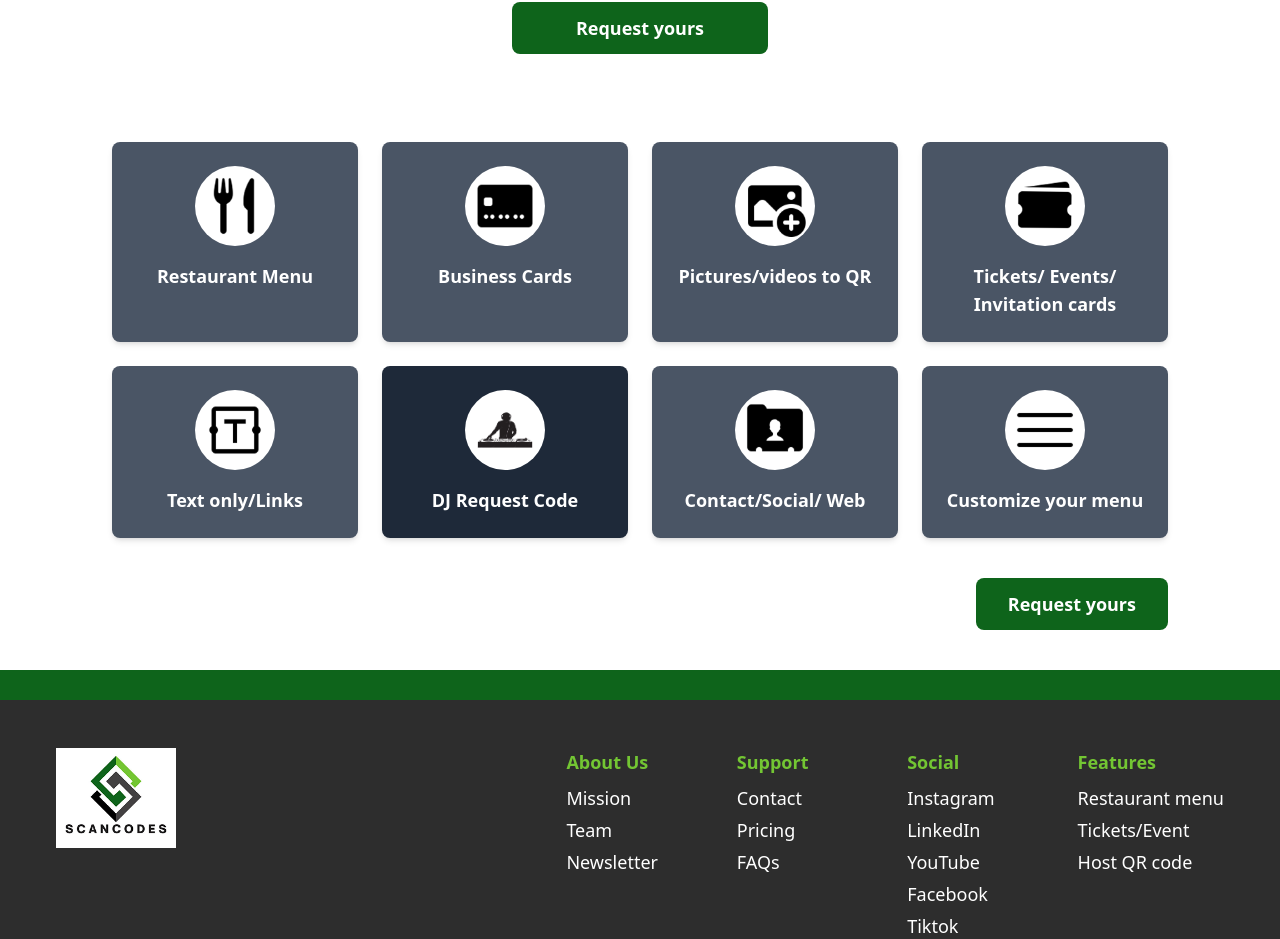
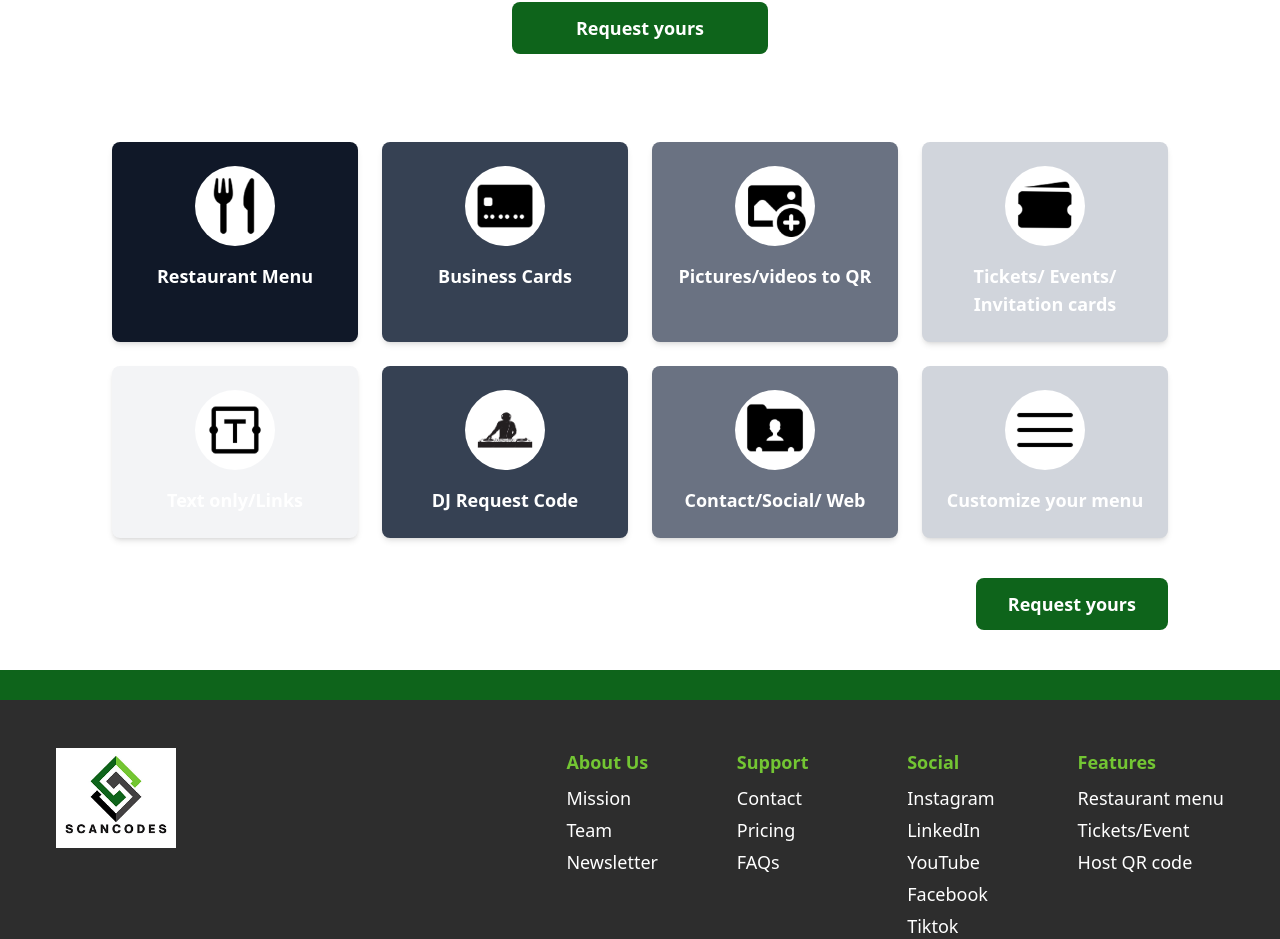
Before and after one commit to scancode-stack/scancodes, a Next.js app: page / in a window 1280 px wide. Shown: the part 1334-2273 px from the top of the page. Built offline with nearby package versions, Linux system fonts and the light colour scheme.

Commit message:
updated colors

```diff
--- a/src/app/components/qrcard.tsx
+++ b/src/app/components/qrcard.tsx
@@ -1,4 +1,3 @@
-// QRCard.tsx
 import React from "react";
 
 interface QRCardProps {
@@ -8,25 +7,26 @@ interface QRCardProps {
   index?: number;
 }
 
-const getShade = (index: number) => {
-  const shades = [
-    "bg-gray-600",
+const getStrongShade = (index: number) => {
+  const strongShades = [
+    "bg-gray-900",
+    "bg-gray-700",
     "bg-gray-500",
-    "bg-gray-400",
     "bg-gray-300",
-    "bg-gray-200",
     "bg-gray-100",
-    "bg-gray-50"
+    "bg-gray-700",
+    "bg-gray-500",
+    "bg-gray-300"
   ];
-  return shades[index % shades.length];
+  return strongShades[index] || "bg-gray-200";
 };
 
 const QRCard: React.FC<QRCardProps> = ({ iconSrc, title, highlight, index = 0 }) => {
+  const bgColor = highlight ? "bg-gray-700" : getStrongShade(index);
+
   return (
     <div
-      className={`w-full max-w-sm p-6 rounded-lg shadow-md text-center transition duration-300 ${
-        highlight ? "bg-gray-800" : getShade(index)
-      }`}
+      className={`w-full max-w-sm p-6 rounded-lg shadow-md text-center transition duration-300 ${bgColor}`}
     >
       <div className="w-20 h-20 mx-auto mb-4 flex items-center justify-center rounded-full bg-white">
         <img src={iconSrc} alt={title} className="w-16 h-16 object-contain" />
--- a/src/app/components/qrsection.tsx
+++ b/src/app/components/qrsection.tsx
@@ -18,11 +18,12 @@ const QRCardSection: React.FC = () => {
       <div className="grid grid-cols-1 sm:grid-cols-2 lg:grid-cols-4 gap-6 justify-items-center">
         {cardData.map((card, idx) => (
           <QRCard
-            key={idx}
-            iconSrc={card.icon}
-            title={card.title}
-            highlight={idx === 5} // only highlight the 6th card
-          />
+    key={idx}
+    iconSrc={card.icon}
+    title={card.title}
+    highlight={idx === 5}
+    index={idx}
+  />
         ))}
       </div>
 
```
